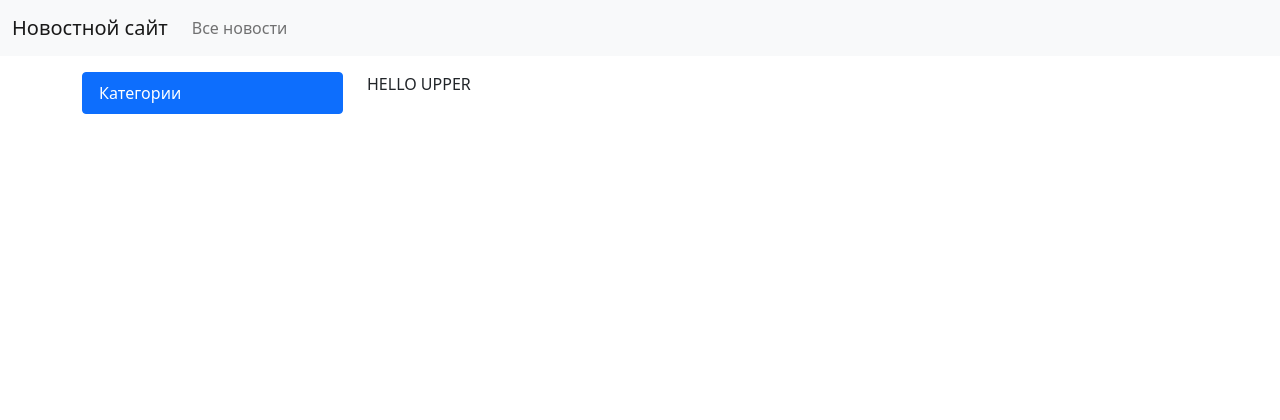
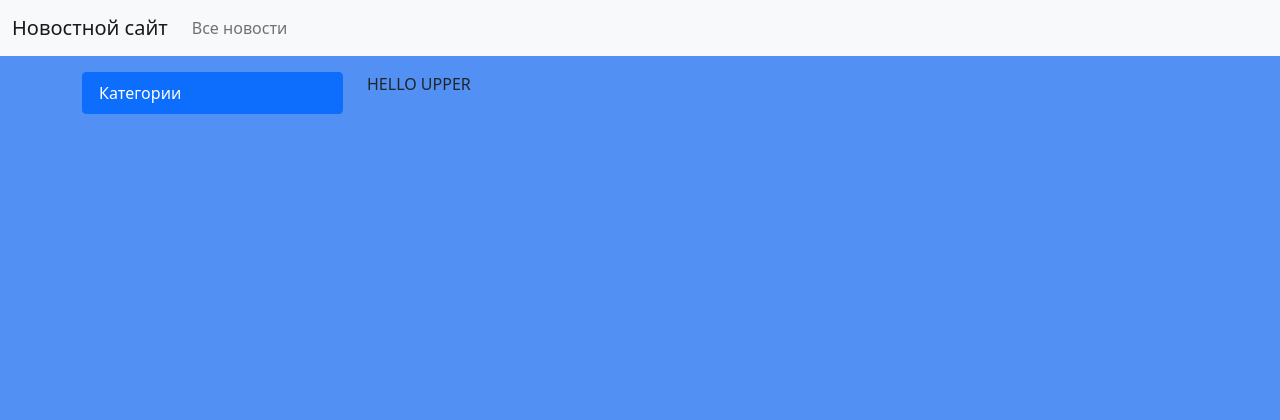
Before and after one commit to golovko-art/news-site, a Django app: page / in a window 1280 px wide. Shown: the top 420 px of the page. Run offline with Django 3.2, Linux system fonts and the light colour scheme; data that the repository does not hold is empty; some libraries are stand-ins or nearby versions.

```diff
--- a/mysite/static/css/style.css
+++ b/mysite/static/css/style.css
@@ -1,5 +1,5 @@
 body {
-    background-color: #ffffff;
+    background-color: #5390f3;
 }
 
 .errorlist {
--- a/templates/inc/_nav.html
+++ b/templates/inc/_nav.html
@@ -9,7 +9,7 @@
                 <a class="navbar-brand" href="#">Новостной сайт</a>
                 <a class="nav-link" href="{% url 'index' %}">Все новости</a>
                 {% if request.user.is_authenticated %}
-                    <a class="nav-link" href="{% url 'add_news' %}">Добавить новость</a>
+                <a class="nav-link" href="{% url 'add_news' %}">Добавить новость</a>
                 {% endif %}
             </div>
         </div>
```
Also changed, not shown: media/CO.png (added), media/cbonliner.jpeg (added), media/cbonliner.svg (added).
